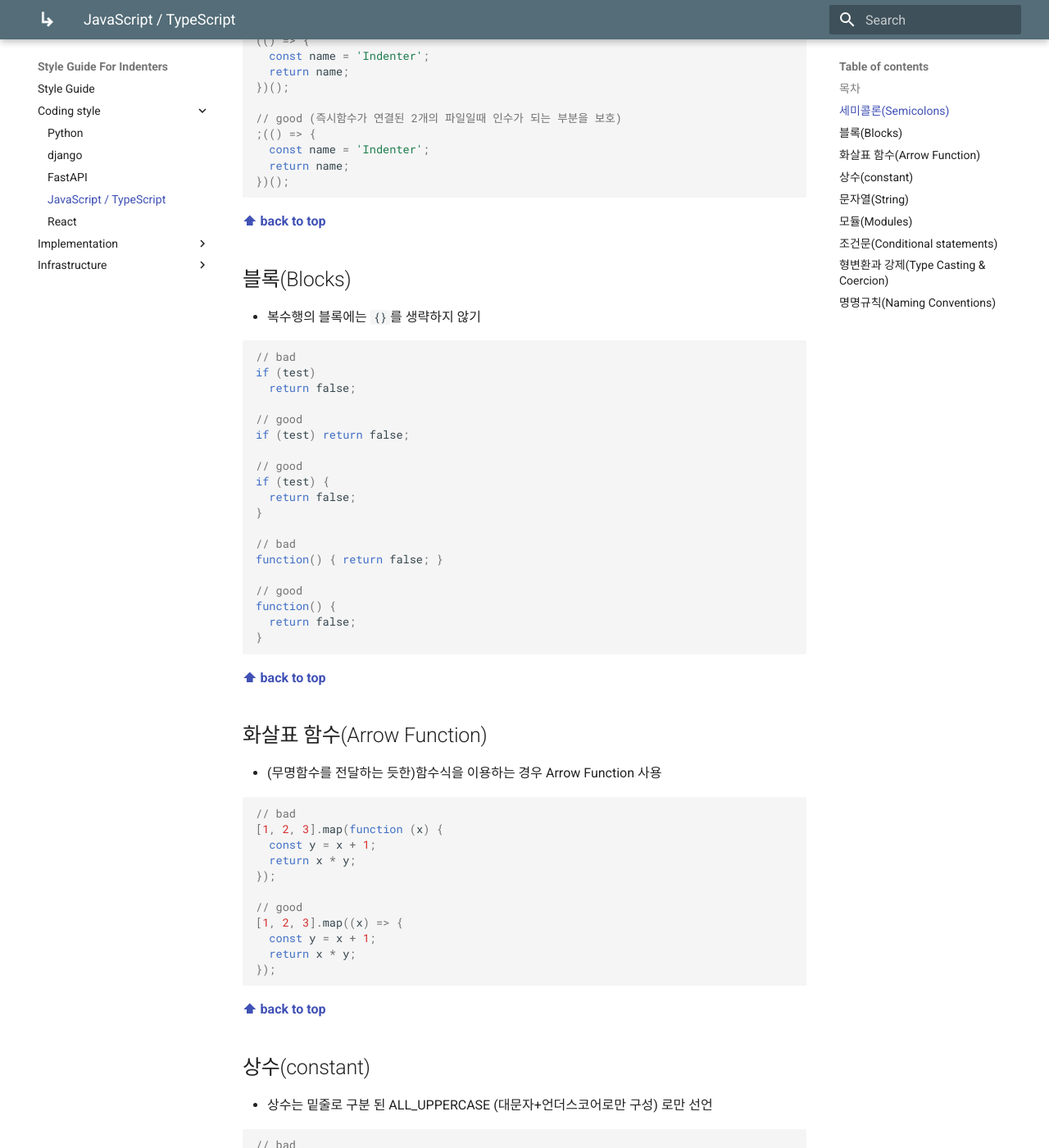
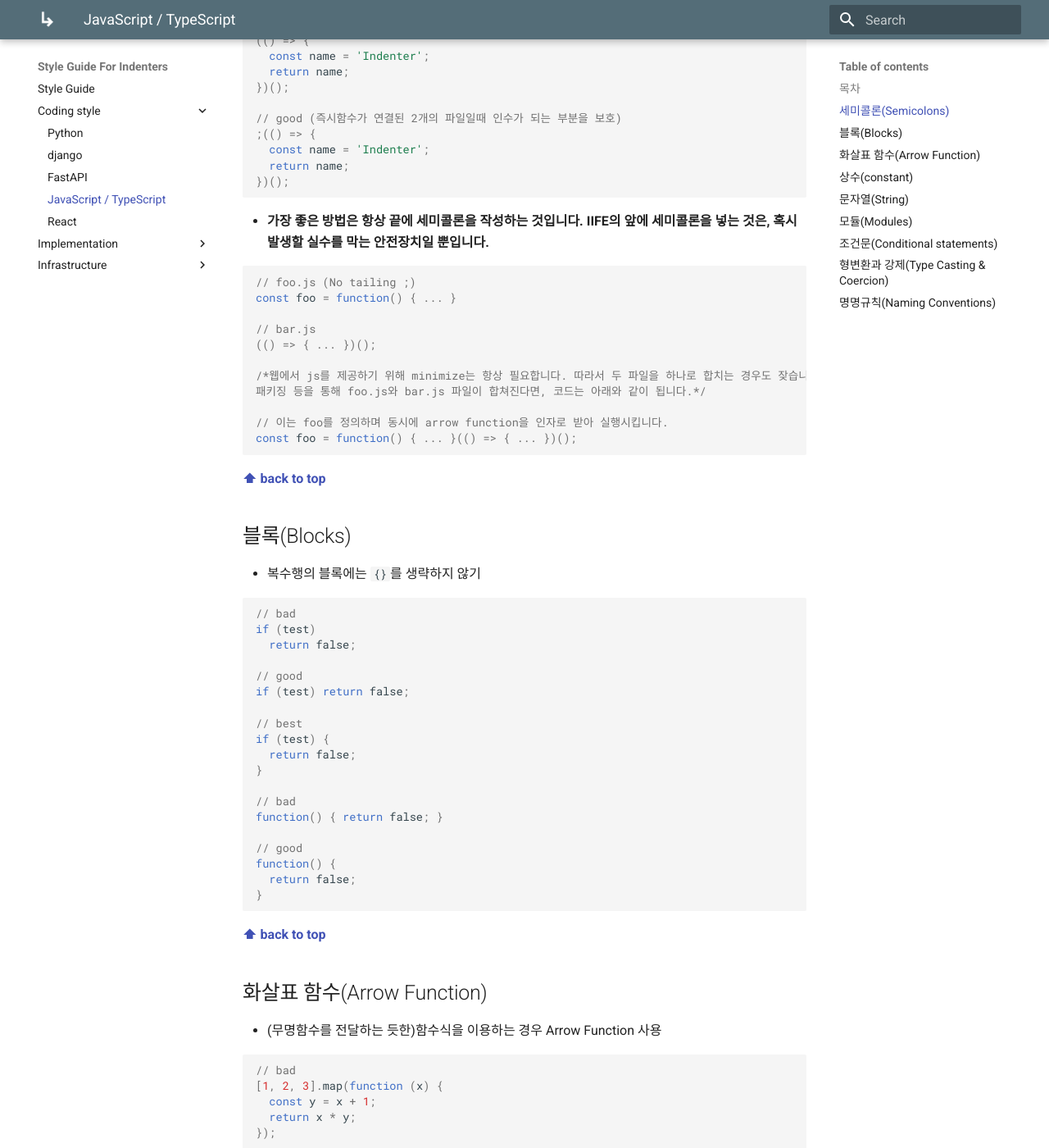
Before and after one commit to indentcorp/style-guide, an MkDocs documentation site: the page built from docs/coding_style/10_js_ts.md, in a window 1280 px wide and 1400 px high, scrolled down 761 px. Shown: the whole window at 82% size. Built offline with MkDocs 1.6.1 and Material for MkDocs 9.7.7, drawn with Linux system fonts in a browser that asks for light colours; some of the changed text lies outside the part shown.

Commit message:
📝 Update feedback contents
피드백 내용을 업데이트합니다.

````diff
--- a/docs/coding_style/10_js_ts.md
+++ b/docs/coding_style/10_js_ts.md
@@ -36,6 +36,23 @@
 })();
 ```
 
+- **가장 좋은 방법은 항상 끝에 세미콜론을 작성하는 것입니다.
+  IIFE의 앞에 세미콜론을 넣는 것은, 혹시 발생할 실수를 막는 안전장치일 뿐입니다.**
+
+```JavaScript
+// foo.js (No tailing ;)
+const foo = function() { ... }
+
+// bar.js
+(() => { ... })();
+
+/*웹에서 js를 제공하기 위해 minimize는 항상 필요합니다. 따라서 두 파일을 하나로 합치는 경우도 잦습니다.
+패키징 등을 통해 foo.js와 bar.js 파일이 합쳐진다면, 코드는 아래와 같이 됩니다.*/
+
+// 이는 foo를 정의하며 동시에 arrow function을 인자로 받아 실행시킵니다.
+const foo = function() { ... }(() => { ... })();
+```
+
 **[⬆ back to top](#목차)**
 
 ## 블록(Blocks)
@@ -50,7 +67,7 @@ if (test)
 // good
 if (test) return false;
 
-// good
+// best
 if (test) {
   return false;
 }
@@ -88,7 +105,7 @@ function() {
 
 ## 상수(constant)
 
-- 상수는 밑줄로 구분 된 ALL_UPPERCASE (대문자+언더스코어로만 구성) 로만 선언
+- 상수는 밑줄로 구분 된 UPPER_SNAKE_CASE (대문자 + 언더스코어로만 구성) 로만 선언
 
 ```JavaScript
 // bad
@@ -190,6 +207,23 @@ if (reviews.length) {
 }
 ```
 
+- 조건문은 의미 있는 내용을 사용
+
+```JavaScript
+const score = 30;
+
+// bad
+if (score >= 0 && score <= 70) {
+  // ...
+}
+
+// good
+const isWin = score >= 0 && score <= 70;
+if (isWin) {
+  // ...
+}
+```
+
 **[⬆ back to top](#목차)**
 
 ## 형변환과 강제(Type Casting & Coercion)
@@ -252,6 +286,7 @@ const hasScore = !!score;
 ## 명명규칙(Naming Conventions)
 
 - 변수명, 함수명은 의미를 알 수 있게 camelCase를 사용하여 선언
+- 함수명은 항상 '동사'로 시작해야 하며 do, execute등 의미를 명확히 알 수 없는 이름 금지
 - 축약형은 사용 금지
 
 ```JavaScript
````
